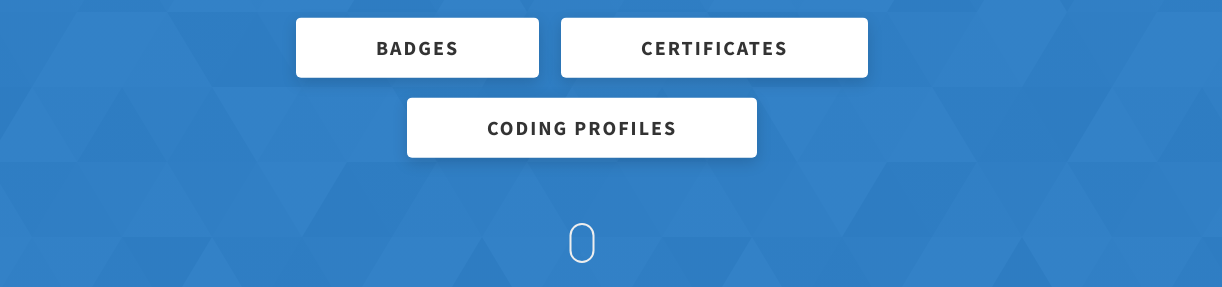
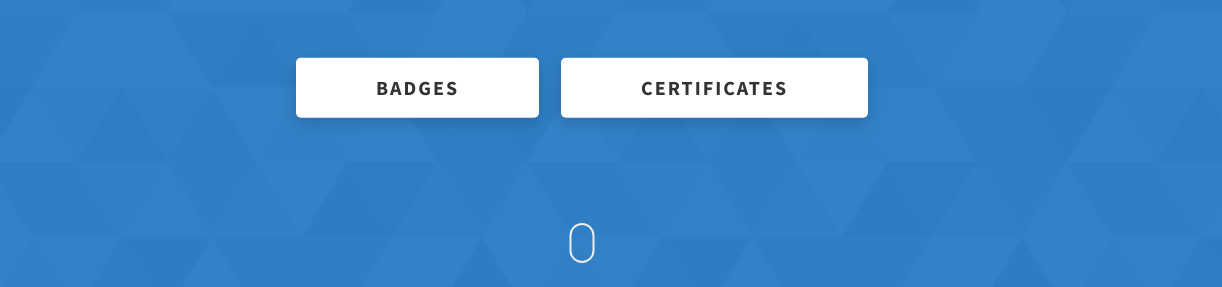
Before and after one commit to thatsabhishek/thatsabhishek.github.io, a website: page index.html in a window 1280 px wide. Shown: the part 513-800 px from the top of the page, 58-1280 px from the left. Drawn offline with Linux system fonts and the light colour scheme.

Commit message:
Remove coding profiles button from home page

```diff
--- a/index.html
+++ b/index.html
@@ -92,7 +92,6 @@
         <div class="home-hero__cta">
           <a href="/badge.html" class="btn btn--bg">Badges</a>
           <a href="/certificates.html" class="btn btn--bg">Certificates</a>
-          <a href="./index.html#codingprofiles" class="btn btn--bg">Coding Profiles</a>
         </div>
       </div>
       <div class="home-hero__socials">
```
